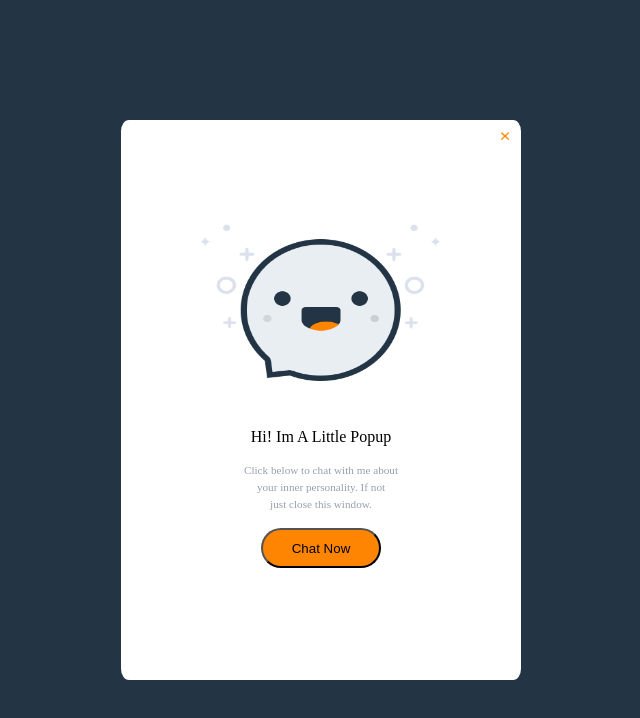
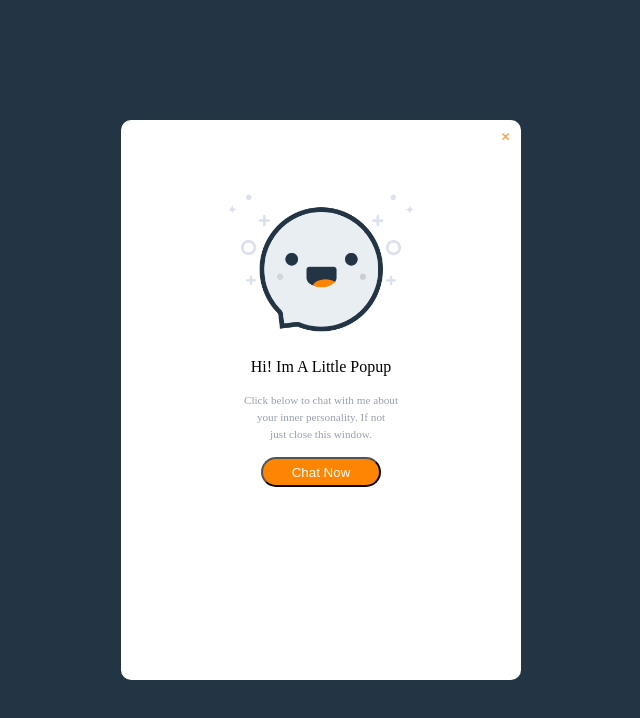
Before and after one commit to milasorokina96/Lesson_8, a plain HTML site: page index.html in a window 1280 px wide. Shown: the whole page, without its empty margins (319-959 px from the left). Drawn offline with Linux system fonts and the light colour scheme.

Commit message:
Correction 3

```diff
--- a/assets/css/main.css
+++ b/assets/css/main.css
@@ -10,7 +10,7 @@
 	width: 50vh;
 	height: 70vh;
 	background-color: rgb(255, 255, 255);
-	border-radius: 2%;
+	border-radius: 10px;
 	font-family: Arial Rounded MT;
 	text-align: center;
 	position: absolute;
@@ -22,23 +22,23 @@
 	background: none;
 	border: 0;
 	padding: 0;
-	margin-top: 1vh;
-	margin-left: 46vh;
+	margin-top: 2%;
+	margin-left: 92%;
 }
 .close_img{
-	width: 1vh;
+	width: 7px;
 }
 .popup__img img {
-	width: 30vh;
-	height: 20vh;
-	margin-top: 10vh;
+	width: 185px;
+	height: 140px;
+	margin-top: 50px;
 }
 .popup__head {
-	margin-top: 5vh;
+	margin-top: 20px;
 }
 .popup__text {
-	margin-top: 2vh;
-	margin-bottom: 2vh;
+	margin-top: 10px;
+	margin-bottom: 15px;
 	color: rgb(151, 159, 174);
 	font-size: 0.7em;
 	line-height: 1.5em;
@@ -47,12 +47,10 @@
 .button__link {
 	text-decoration: none;
 }
-.button__link {
+.button__block{
+	width: 120px;
+	height: 30px;
+	background-color: rgb(254, 133, 2);
 	color: white;
-}
-.button__block{
-	width: 15vh;
-	height: 5vh;
-	background-color: rgb(254, 133, 2);
 	border-radius: 50px;
 }
```
